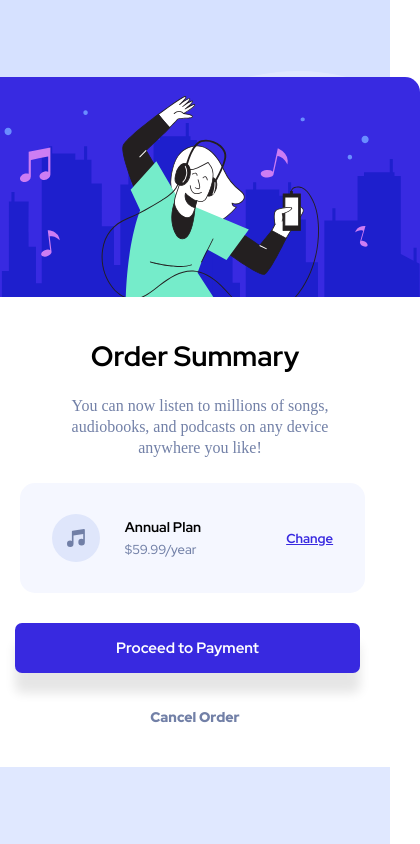
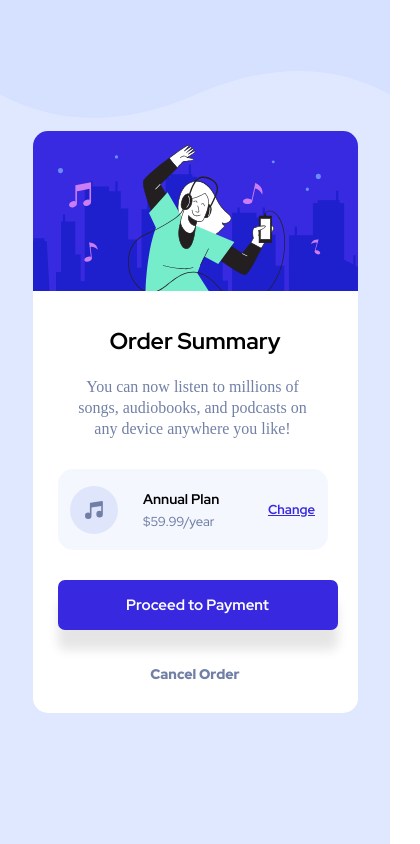
Before and after one commit to ILikeCode1/Order-Summary-Card, a plain HTML site: page index.html in a window 390 px wide. Shown: the whole page, 420 px wide, since content can reach past the window. Drawn offline with Linux system fonts and the light colour scheme.

Commit message:
Update style.css

```diff
--- a/style.css
+++ b/style.css
@@ -110,6 +110,7 @@ h3 {
   text-decoration: none;
   justify-content: center;
   margin-top: 35px;
+  padding-bottom: 30px;
 }
 
 .cancel:hover {
@@ -119,7 +120,7 @@ h3 {
 .box {
   background-color: white;
   width: 450px;
-  height: 470px;
+  height: auto;
   border-radius: 0 0 15px 15px;
 }
 
@@ -146,3 +147,51 @@ h3 {
   padding-bottom: 24px;
   height: 470;
 }
+
+@media screen and (max-width: 475px) {
+  .top-pic {
+    width: 325px;
+    height: 160px;
+  }
+
+  .box {
+    width: 325px;
+  }
+
+  h1 {
+    font-size: 23px;
+    margin: 0;
+    margin-top: 35px;
+  }
+
+  p {
+    width: 230px;
+    margin: 0;
+    margin-left: 45px;
+    margin-top: 20px;
+  }
+
+  .plan-box {
+    width: 270px;
+    height: 81px;
+    margin: 0;
+    margin-top: 30px;
+    margin-left: 25px;
+  }
+
+  h2 {
+    width: 90px;
+  }
+
+  .chg {
+    margin: 0;
+    margin-left: 35px;
+  }
+
+  .button {
+    width: 280px;
+    margin: 0;
+    margin-top: 30px;
+    margin-left: 25px;
+  }
+}
```
